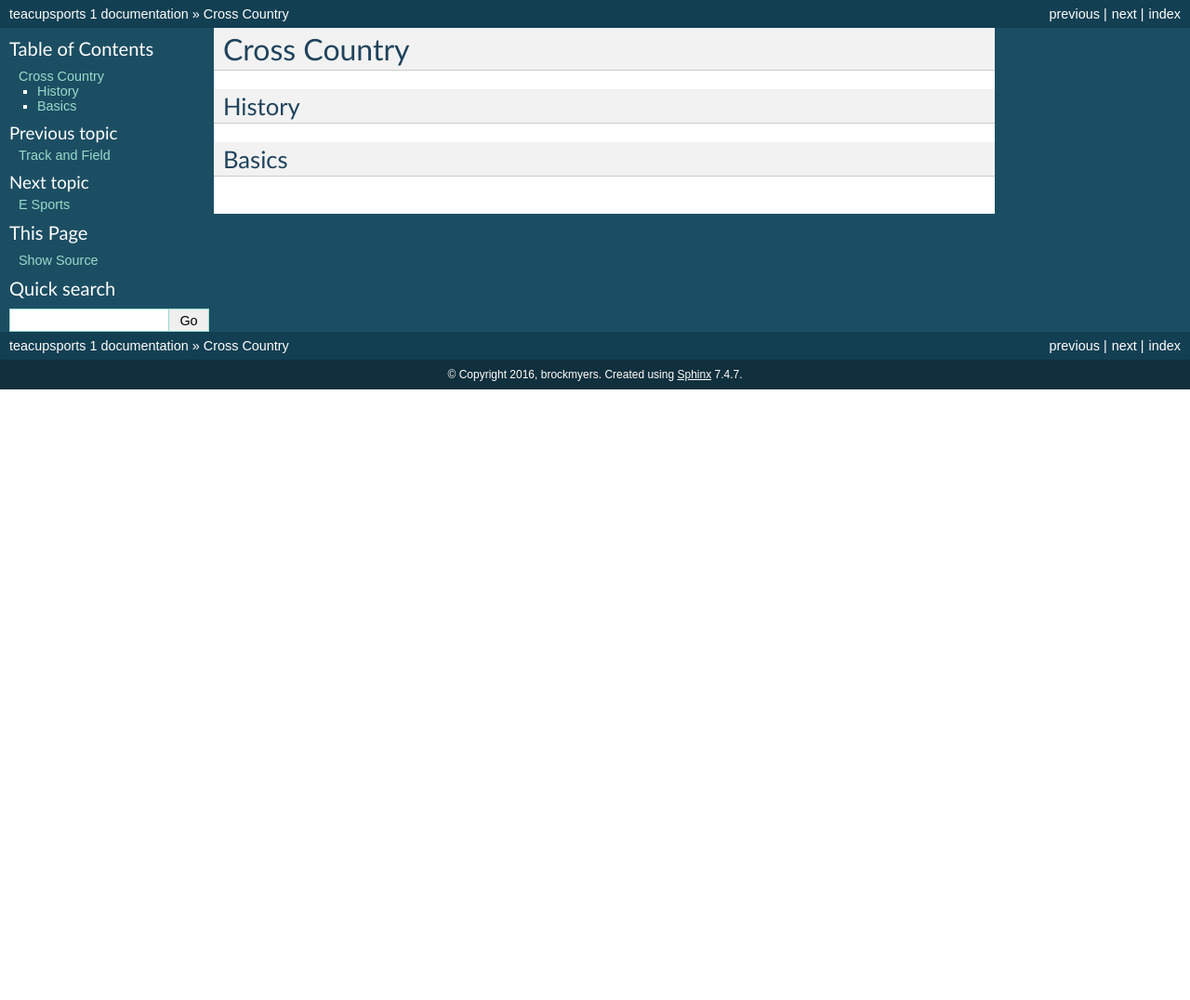
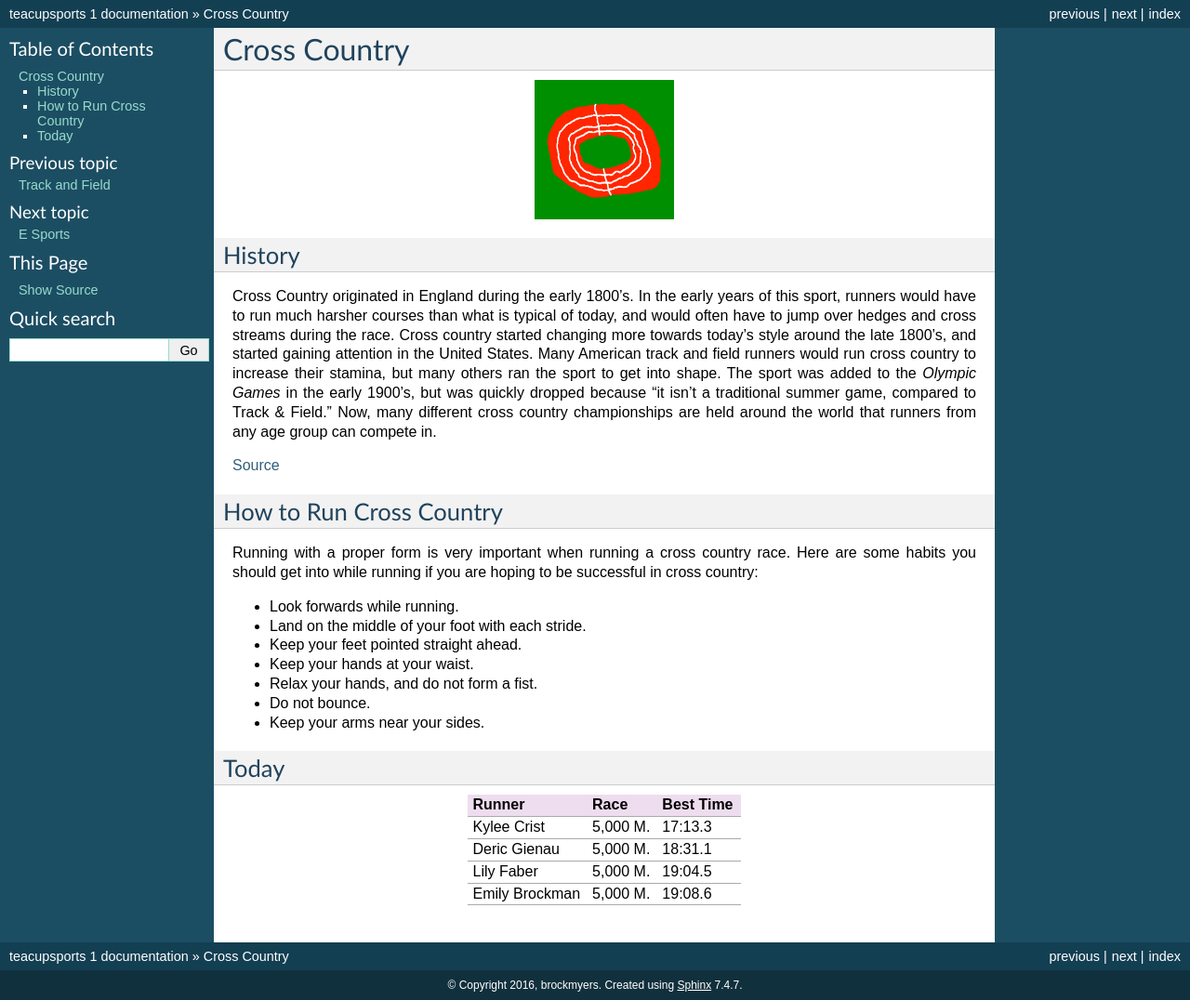
Before and after one commit to brookeschoen/teacupsports, a Sphinx documentation site: the page built from source/cross_country/cross_country.rst, in a window 1280 px wide. Shown: the whole page at 93% size. Built offline with Sphinx 7.4.7, drawn with Linux system fonts in a browser that asks for light colours; pages that are not in the unit, such as notebooks, are missing from menus; before the commit the page ends 900 px from its top, so only the background shows below that.

Commit message:
Added 200 words, added an image, added hyperlink, added text edits

```diff
--- a/source/cross_country/cross_country.rst
+++ b/source/cross_country/cross_country.rst
@@ -1,8 +1,44 @@
 Cross Country
 =============
+
+.. image:: cross.png
+   :height: 150px
+   :width: 150px
+   :scale: 100 %
+   :alt: alternate text
+   :align: center
 
 History
 -------
 
-Basics
--------
+Cross Country originated in England during the early 1800’s. In the early years of this sport, runners would have to run much harsher courses than what is typical of today, and would often have to jump over hedges and cross streams during the race. Cross country started changing more towards today’s style around the late 1800’s, and started gaining attention in the United States. Many American track and field runners would run cross country to increase their stamina, but many others ran the sport to get into shape. The sport was added to the *Olympic Games* in the early 1900’s, but was quickly dropped because “it isn’t a traditional summer game, compared to Track & Field.” Now, many different cross country championships are held around the world that runners from any age group can compete in.
+
+`Source <http://www.tips4running.com/History-Of-Cross-Country.html>`_
+
+How to Run Cross Country
+------------------------
+
+Running with a proper form is very important when running a cross country race. Here are some habits you should get into while running if you are hoping to be successful in cross country:
+
+*	Look forwards while running.
+*	Land on the middle of your foot with each stride.
+*	Keep your feet pointed straight ahead.
+*	Keep your hands at your waist.
+*	Relax your hands, and do not form a fist.
+*	Do not bounce.
+*	Keep your arms near your sides.
+
+Today
+-----
+
++-----------------+--------------------------+-------------+
+|Runner           | Race                     | Best Time   |
++=================+==========================+=============+
+|   Kylee Crist   | 5,000 M.                 | 17:13.3     |
++-----------------+--------------------------+-------------+
+|  Deric Gienau   | 5,000 M.                 | 18:31.1     |
++-----------------+--------------------------+-------------+
+|   Lily Faber    | 5,000 M.                 | 19:04.5     |
++-----------------+--------------------------+-------------+
+| Emily Brockman  | 5,000 M.                 | 19:08.6     |
++-----------------+--------------------------+-------------+
```
Also changed, not shown: source/cross_country/cross.png (added).
